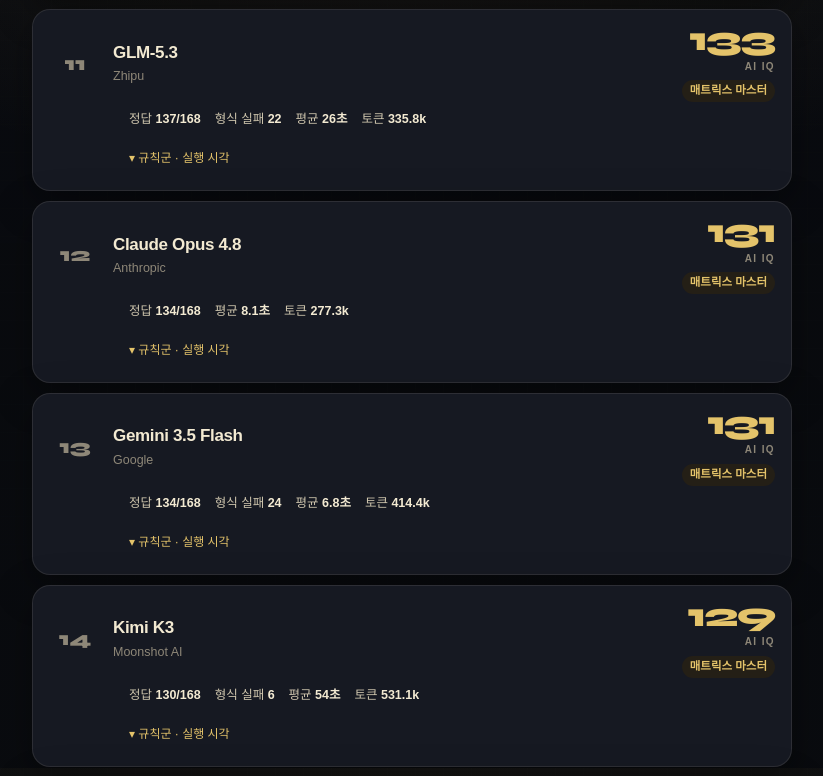
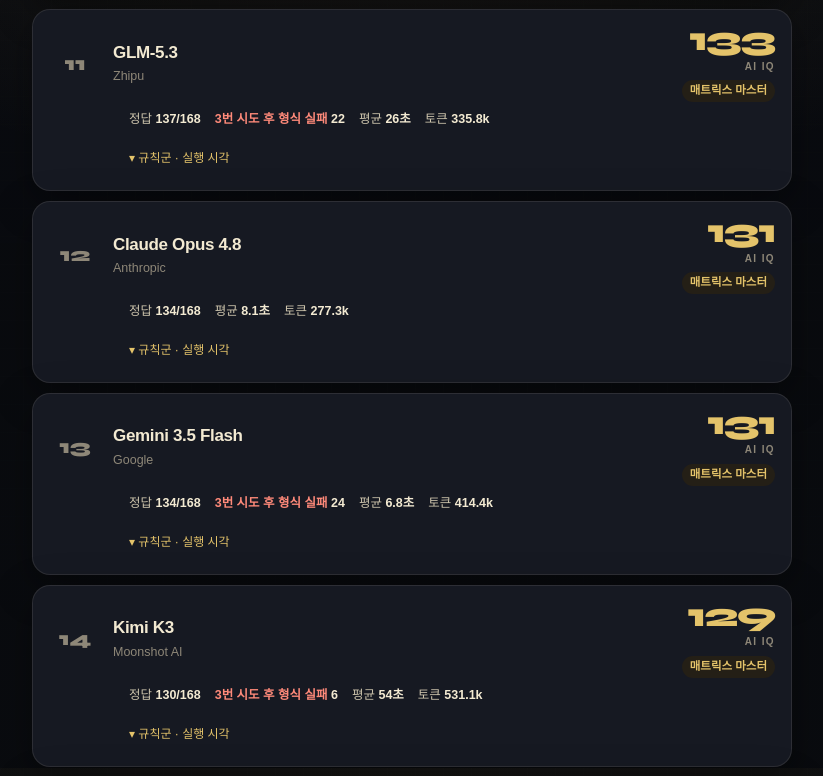
Before and after one commit to hunkim/llm-fun-iq, a Next.js app: page / in a window 1280 px wide. Shown: the part 2432-3208 px from the top of the page, without its empty margins (228-1051 px from the left). Built offline with nearby package versions, Linux system fonts and the light colour scheme; a web font is replaced by a local one.

Commit message:
Highlight format failures in red and note they failed after 3 attempts.

```diff
--- a/app/globals.css
+++ b/app/globals.css
@@ -319,6 +319,16 @@
   font-weight: 600;
 }
 
+.stat-fmt {
+  color: #ff8a7a;
+  font-weight: 600;
+}
+
+.stat-fmt b {
+  color: #ff6b57;
+  font-weight: 700;
+}
+
 .expand {
   padding: 0 16px 16px 80px;
   border-top: 1px solid var(--line);
--- a/app/page.tsx
+++ b/app/page.tsx
@@ -50,8 +50,8 @@
             </span>
           ) : null}
           {result.format_failures > 0 ? (
-            <span>
-              형식 실패 <b>{result.format_failures}</b>
+            <span className="stat-fmt" title="답 글자를 3번 요청했는데도 A–H를 파싱하지 못함">
+              3번 시도 후 형식 실패 <b>{result.format_failures}</b>
             </span>
           ) : null}
           <span>
```
